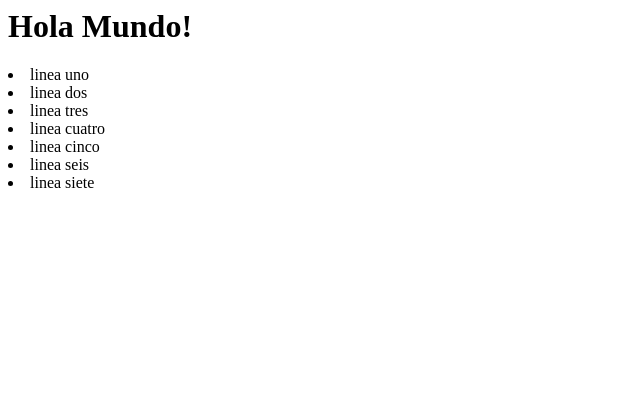
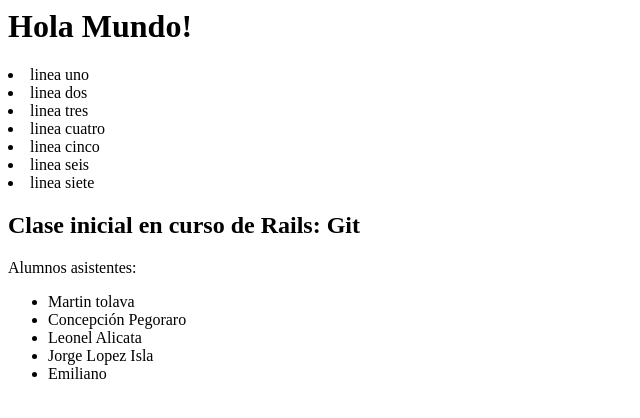
Before and after one commit to mtolava/testing, a plain HTML site: page index.html in a window 1280 px wide. Shown: the whole page, without its empty margins (0-640 px from the left). Drawn offline with Linux system fonts and the light colour scheme.

Commit message:
Agregar listado de alumnos

```diff
--- a/index.html
+++ b/index.html
@@ -13,5 +13,16 @@
 		<li>linea seis</li>
 		<li>linea siete</li>
 	</ul>
+
+
+	<h2>Clase inicial en curso de Rails: Git</h2>
+	<p>Alumnos asistentes:</p>
+	<ul>
+		<li>Martin tolava</li>
+		<li>Concepción Pegoraro</li>
+		<li>Leonel Alicata</li>
+		<li>Jorge Lopez Isla</li>
+		<li>Emiliano</li>
+	</ul>
 </body>
 </html>
```
